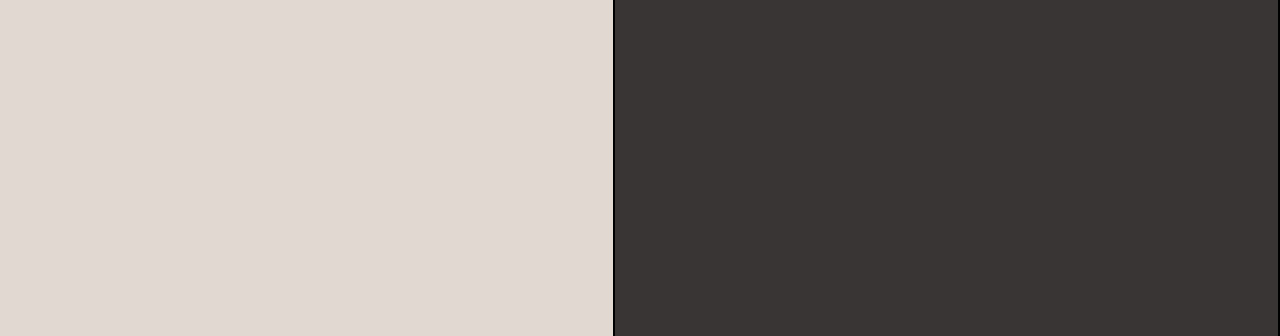
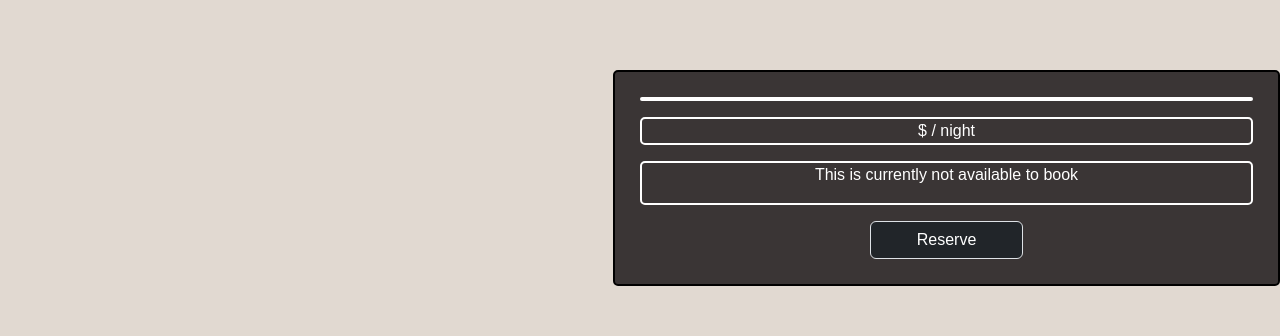
Before and after one commit to carmenvillalobos/Milestone_Project_3, a React (Create React App) app in the folder frontend/: page /Destination/1 in a window 1280 px wide. Shown: the part 278-614 px from the top of the page. Built offline with nearby package versions, Linux system fonts and the light colour scheme; no server answers.

Commit message:
fixed dest page

```diff
--- a/frontend/src/assets/css/Destination.css
+++ b/frontend/src/assets/css/Destination.css
@@ -50,6 +50,7 @@
     border-radius: 5px;
     background-color: rgb(58, 53, 53);
     justify-content: space-evenly;
+    margin: auto;
 }
 
 .reserve{
@@ -63,7 +64,7 @@
       flex-wrap: wrap;
     }
     /* .destination-descriptionc{
-        margin-right: 20px;
-        margin-bottom: 20px;
+
+        margin: 50%;
     } */
 }
--- a/frontend/src/views/Destination.jsx
+++ b/frontend/src/views/Destination.jsx
@@ -40,7 +40,7 @@ function Destination(props) {
 
 
     return(
-        <div className='flex-box'>
+        <div>
 
             <div className="a">
                 <NavBar/>
```
